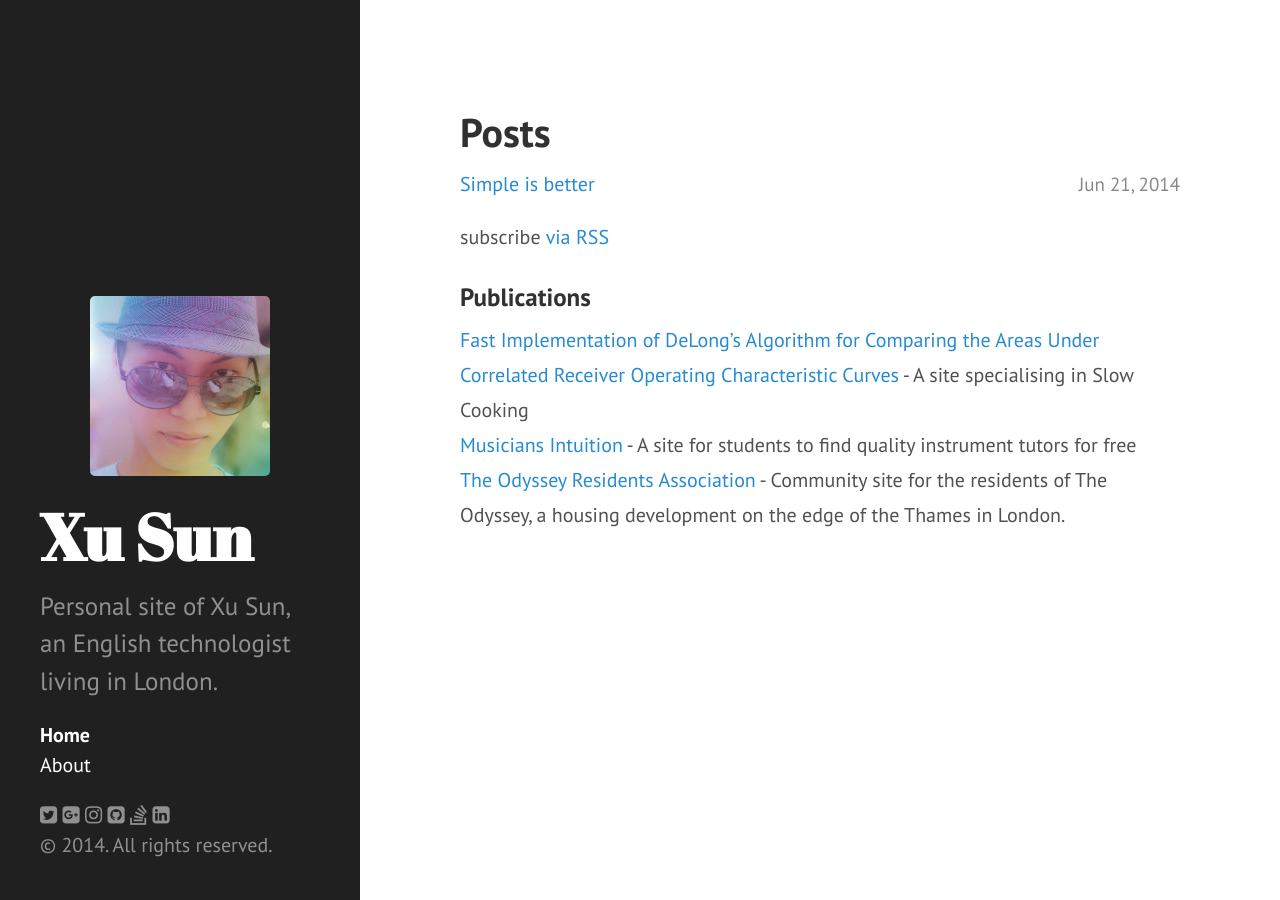
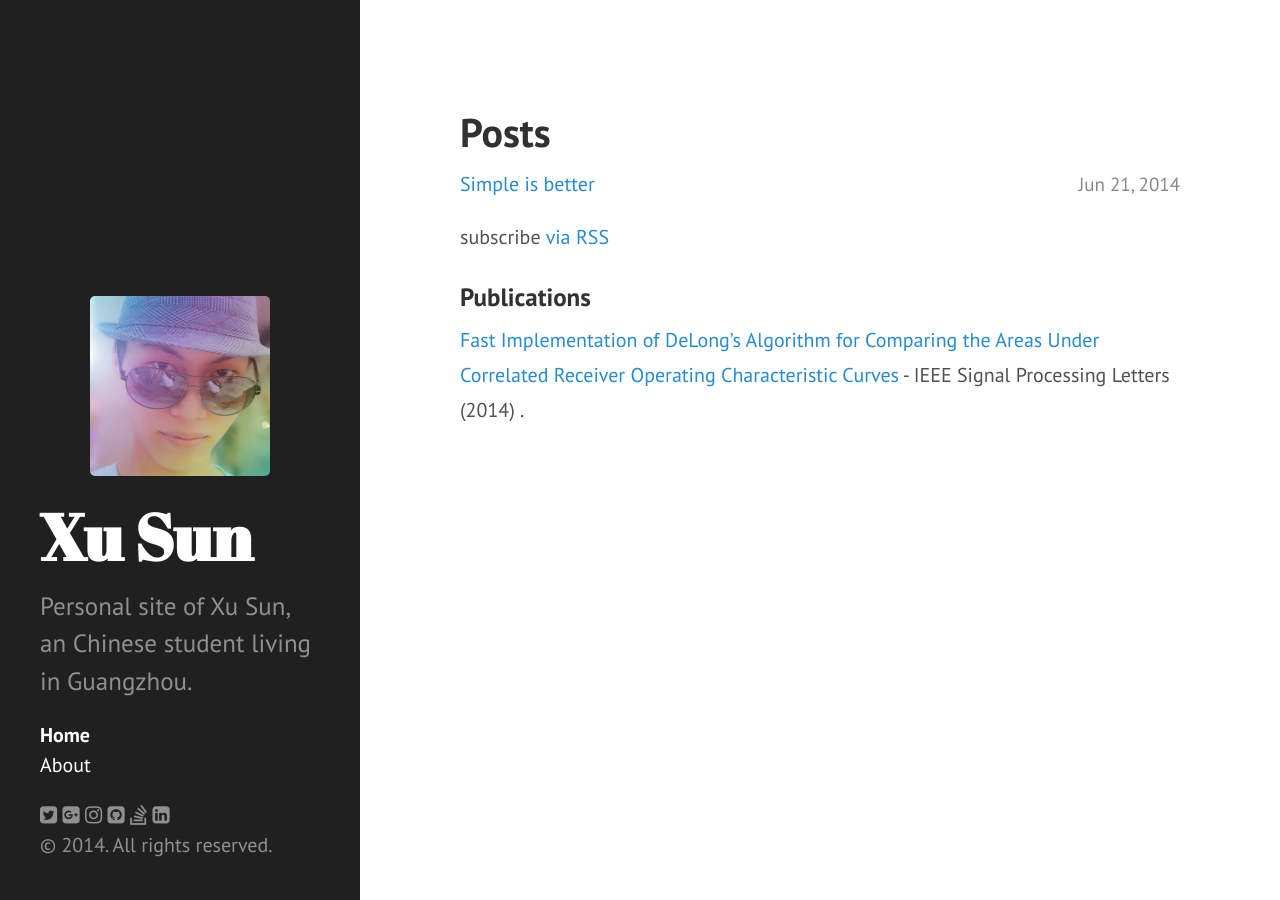
Before and after one commit to PamixSun/pamixsun.github.io, a Jekyll site: the page built from index.html, in a window 1280 px wide. Built offline with Jekyll 4.4.1, drawn with Linux system fonts in a browser that asks for light colours; nearby versions of some CDN libraries; the list of posts is cut into pages by our own code.

Commit message:
change home

```diff
--- a/_config.yml
+++ b/_config.yml
@@ -1,8 +1,8 @@
 # Site settings
 title: Xu Sun
-tagline: 'English technologist living in London.'
+tagline: 'Chinese student living in Guangzhou.'
 email: pamixsun@gmail.com
-description: 'Personal site of Xu Sun, an English technologist living in London.'
+description: 'Personal site of Xu Sun, an Chinese student living in Guangzhou.'
 baseurl: ""
 url: "http://pamixsun.github.io"
 
--- a/index.html
+++ b/index.html
@@ -22,13 +22,7 @@ title: Home
     <h3>Publications</h3>
     <ul class="things">
         <li><a href="http://ieeexplore.ieee.org/xpl/articleDetails.jsp?tp=&arnumber=6851192" target="_blank">Fast Implementation of DeLong’s Algorithm for Comparing the Areas Under Correlated Receiver Operating Characteristic Curves</a>
-            - A site specialising in Slow Cooking
-        </li>
-        <li><a href="http://www.musiciansintuition.com" target="_blank">Musicians Intuition</a>
-            - A site for students to find quality instrument tutors for free
-        </li>
-        <li><a href="http://www.theodysseye14.co.uk" target="_blank">The Odyssey Residents Association</a>
-            - Community site for the residents of The Odyssey, a housing development on the edge of the Thames in London.
+            - IEEE Signal Processing Letters (2014) .
         </li>
     </ul>
 
```
